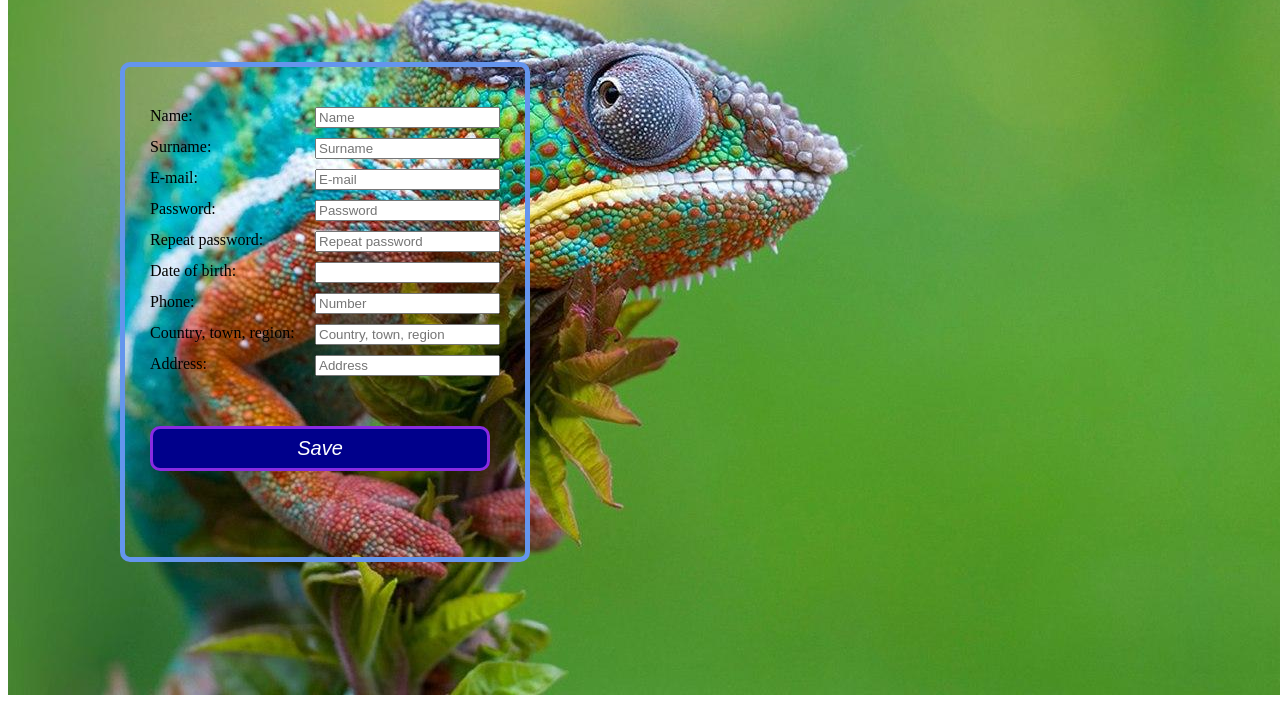
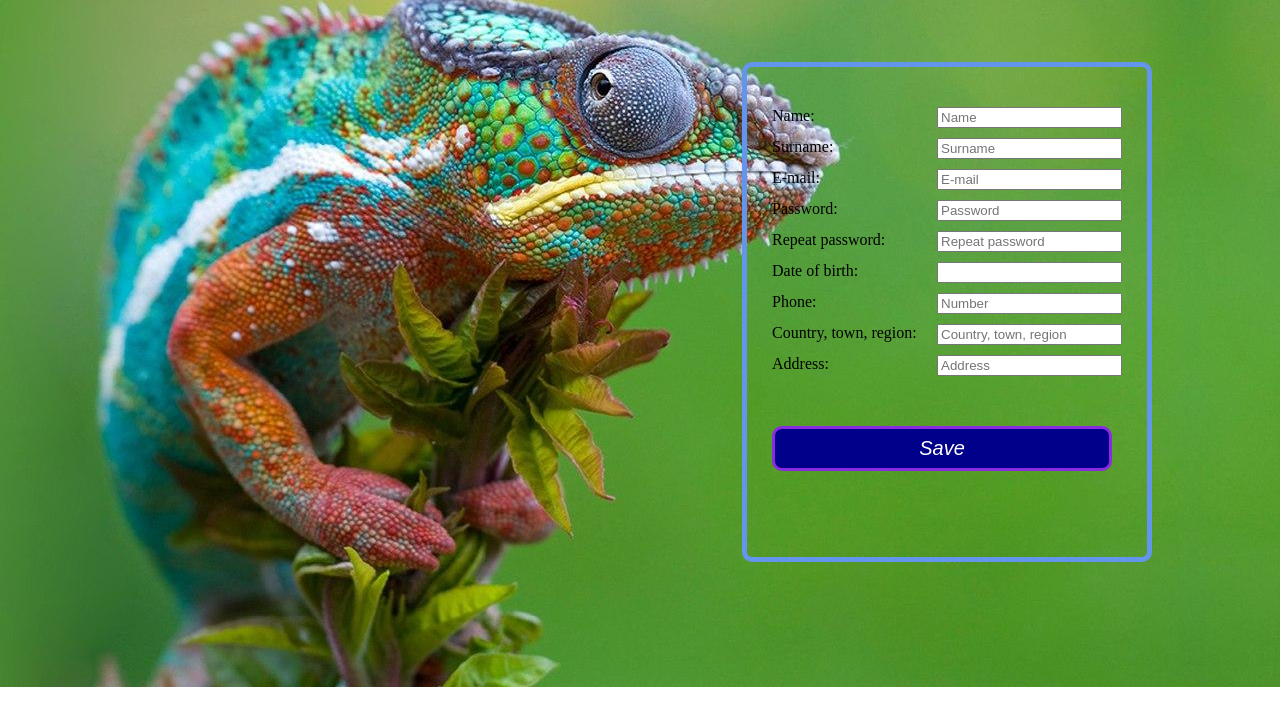
Before and after one commit to ElenaPilipchak/first_job, a plain HTML site: page index.html in a window 1280 px wide. Shown: the part 113-816 px from the top of the page. Drawn offline with Linux system fonts and the light colour scheme.

Commit message:
update table input

```diff
--- a/css/main.css
+++ b/css/main.css
@@ -3,13 +3,12 @@ form {
     height: 490px;
     position: absolute;
     top: 50%;
-    left: 25%;
+    right: 10%;
     margin-top: -225px;
     margin-left: -200px;
     border: 5px solid cornflowerblue;
     border-radius: 10px;
 }
-
 .title{
     float: left;
     width: inherit;
@@ -50,3 +49,9 @@ form {
     font-style: italic;
     font-size: 65px;
 }
+
+.form-image{
+    position: absolute;
+    height: 100%;
+    width: 100%;
+}
--- a/index.html
+++ b/index.html
@@ -15,7 +15,16 @@
 <body>
 
 <div class="form-title">Registration</div>
-    <img src="img/1334683036_hameleon.jpg">
+
+<title>background-position</title>
+<style>
+    body {
+        background-image: url(img/1334683036_hameleon.jpg);
+        background-position: 100%;
+        background-size: 100%;
+
+    }
+</style>
 <form>
 
     <div class="title">
```
